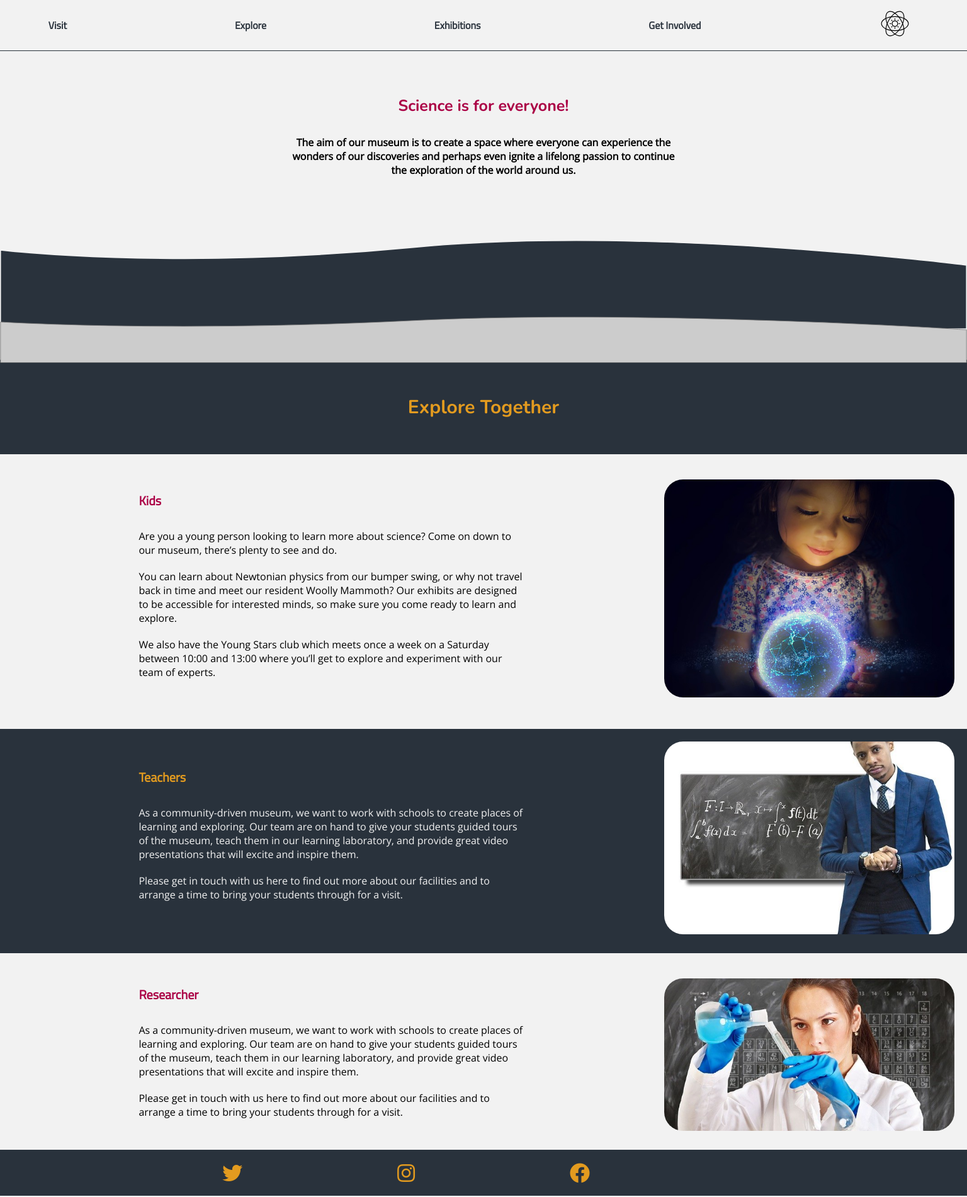
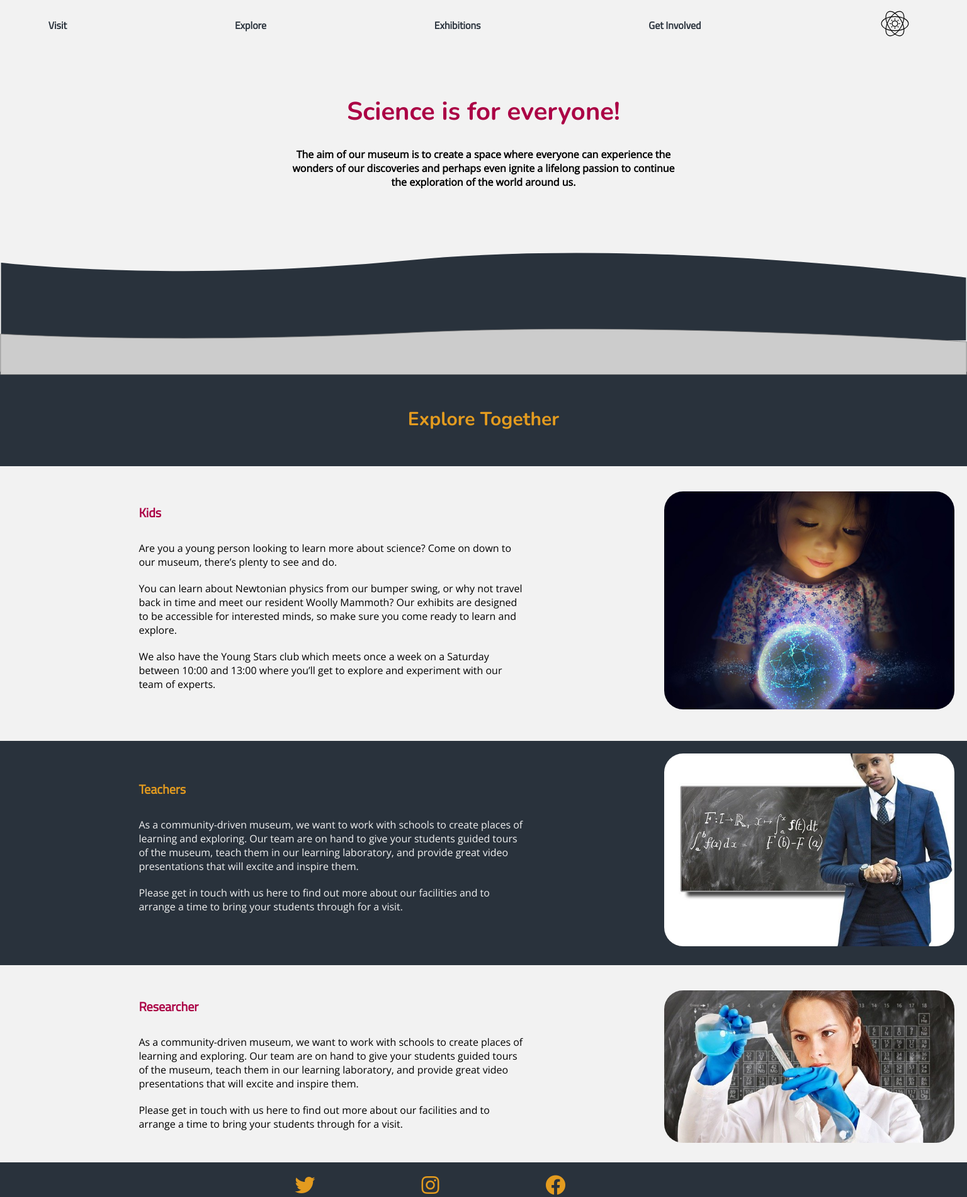
Before and after one commit to Nikothaboss/Noroff-Semesterprosjekt-1, a plain HTML site: page explore.html in a window 1536 px wide. Shown: the whole page at 63% size. Drawn offline with nearby package versions, Linux system fonts and the light colour scheme.

Commit message:
småfiks

```diff
--- a/styles/styles.css
+++ b/styles/styles.css
@@ -84,7 +84,6 @@ a {
 header {
   display: grid;
   grid-template-columns: 5% 3fr 1fr 5%;
-  border-bottom: 1px solid var(--dark-bg);
 }
 
 .hamburger {
@@ -134,7 +133,7 @@ footer {
   display: flex;
   flex-direction: column;
   align-items: center;
-  border-top: 1px solid var(--dark-bg);
+  border-top: 1px solid var(--white-bg);
 }
 
 .social-media {
@@ -560,6 +559,10 @@ iframe {
 /* ! Media Queries */
 @media (min-width: 500px) {
   /* ! explore.html */
+  .explore-headline {
+    font-size: 30px;
+  }
+
   .tablet-bg {
     display: block;
   }
@@ -704,6 +707,9 @@ iframe {
   }
 
   /* ! explore.html */
+  .explore-headline {
+    font-size: 40px;
+  }
 
   .explore-showcase p {
     max-width: 40%;
@@ -711,6 +717,11 @@ iframe {
 }
 
 @media (min-width: 1300px) {
+  /* ! Footer */
+  .social-media {
+    width: 50%;
+  }
+
   /* !explore.html */
   .category img {
     width: 30%;
```
Also changed, not shown: index.html (+0 -2 lines).
